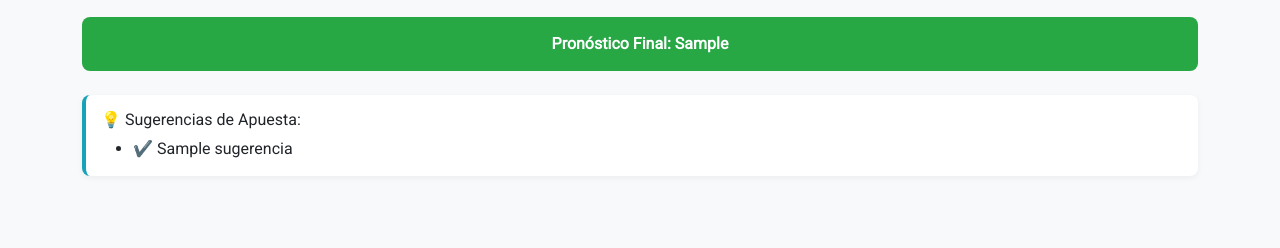
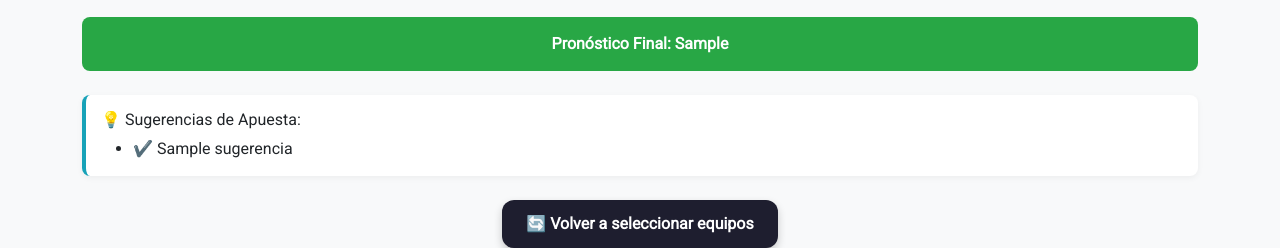
Before and after one commit to rockongo/RockData, a Flask app: template templates/rockdata_2.html in a window 1280 px wide. Shown: the part 616-864 px from the top of the page. Before the commit the page ends 792 px from the top, so only its background shows below. Run offline with Flask 3, Linux system fonts and the light colour scheme; the template is opened without the code that fills it: most values are stand-ins (such as "Sample title", 1, 10 or a date in 2020); some web fonts are replaced.

Commit message:
Estilo personalizado para botón volver + ajustes predicción

```diff
--- a/templates/rockdata_2.html
+++ b/templates/rockdata_2.html
@@ -44,6 +44,27 @@
       margin-top: 15px;
       box-shadow: 0 2px 6px rgba(0,0,0,0.05);
     }
+.btn-volver {
+  background-color: #1e1e2f;
+  color: #ffffff;
+  border: none;
+  padding: 12px 24px;
+  font-size: 16px;
+  font-weight: bold;
+  border-radius: 12px;
+  box-shadow: 0 4px 8px rgba(0, 0, 0, 0.2);
+  transition: background-color 0.3s ease, transform 0.2s ease;
+  text-decoration: none;
+  display: inline-block;
+}
+
+.btn-volver:hover {
+  background-color: #2c2c40;
+  transform: scale(1.03);
+  color: #f0f0f0;
+  text-decoration: none;
+}
+
   </style>
 </head>
 <body>
@@ -116,6 +137,13 @@
     </ul>
   </div>
 
+<div class="text-center mt-4">
+  <a href="{{ url_for('inicio') }}" class="btn-volver">
+    🔄 Volver a seleccionar equipos
+  </a>
+</div>
+
+
 </div>
 
 </body>
```
